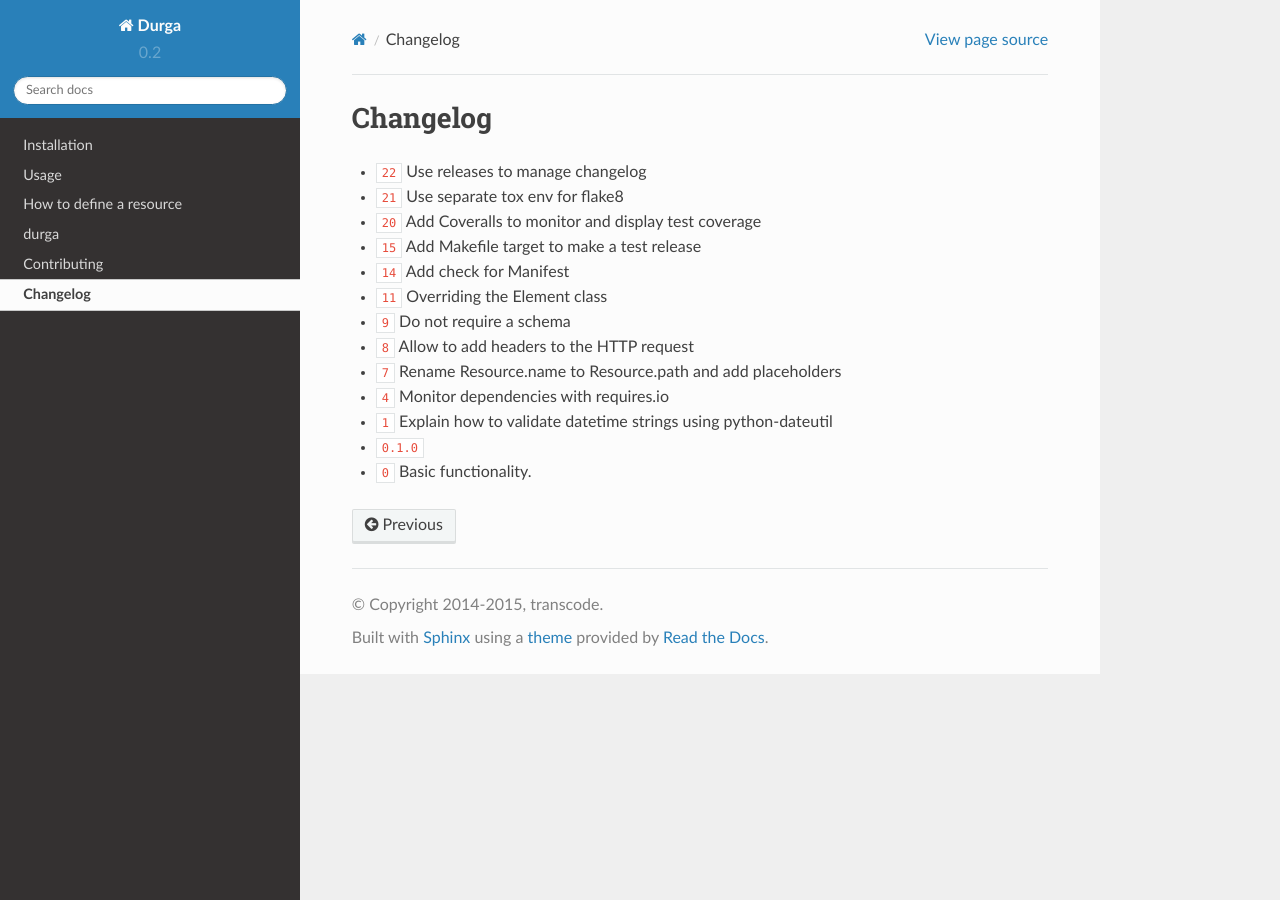
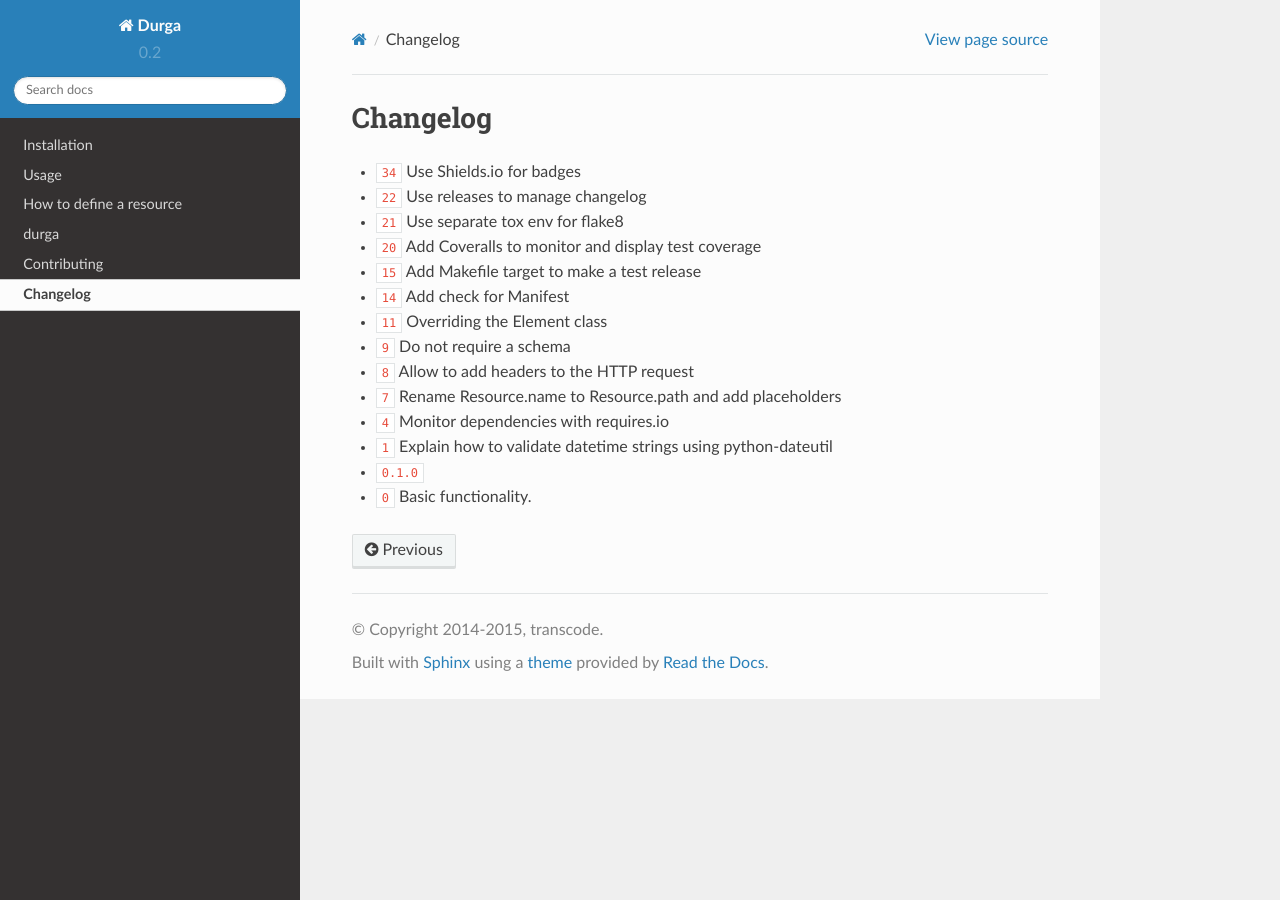
Before and after one commit to transcode-de/durga, a Sphinx documentation site: the page built from docs/changelog.rst, in a window 1280 px wide. Built offline with Sphinx 7.4.7 and the Read the Docs theme 2.0.0, drawn with Linux system fonts in a browser that asks for light colours; pages that are not in the unit, such as notebooks, are missing from menus; cross-references to code outside the pages are shown as plain code.

Commit message:
Updated changelog

```diff
--- a/docs/changelog.rst
+++ b/docs/changelog.rst
@@ -2,6 +2,7 @@
 Changelog
 *********
 
+* :support:`34` Use Shields.io for badges
 * :support:`22` Use releases to manage changelog
 * :support:`21` Use separate tox env for flake8
 * :support:`20` Add Coveralls to monitor and display test coverage
```
